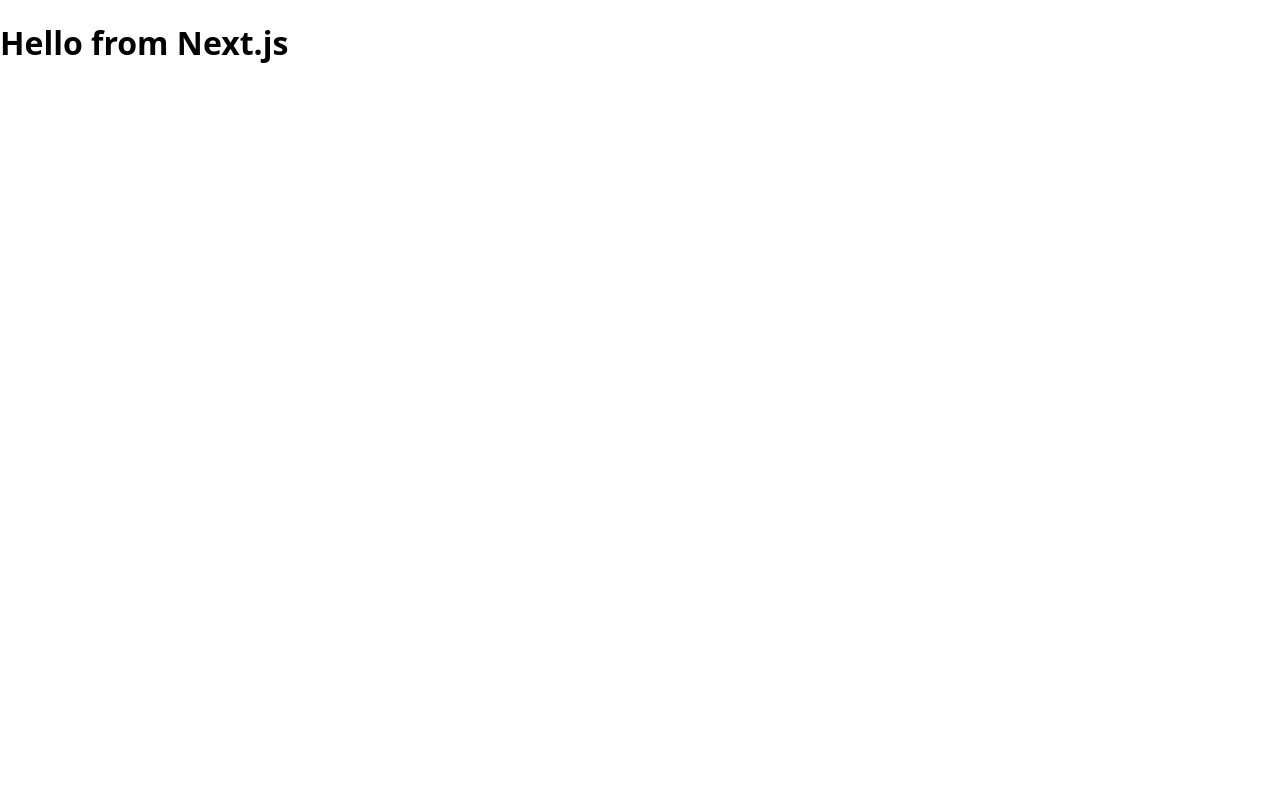
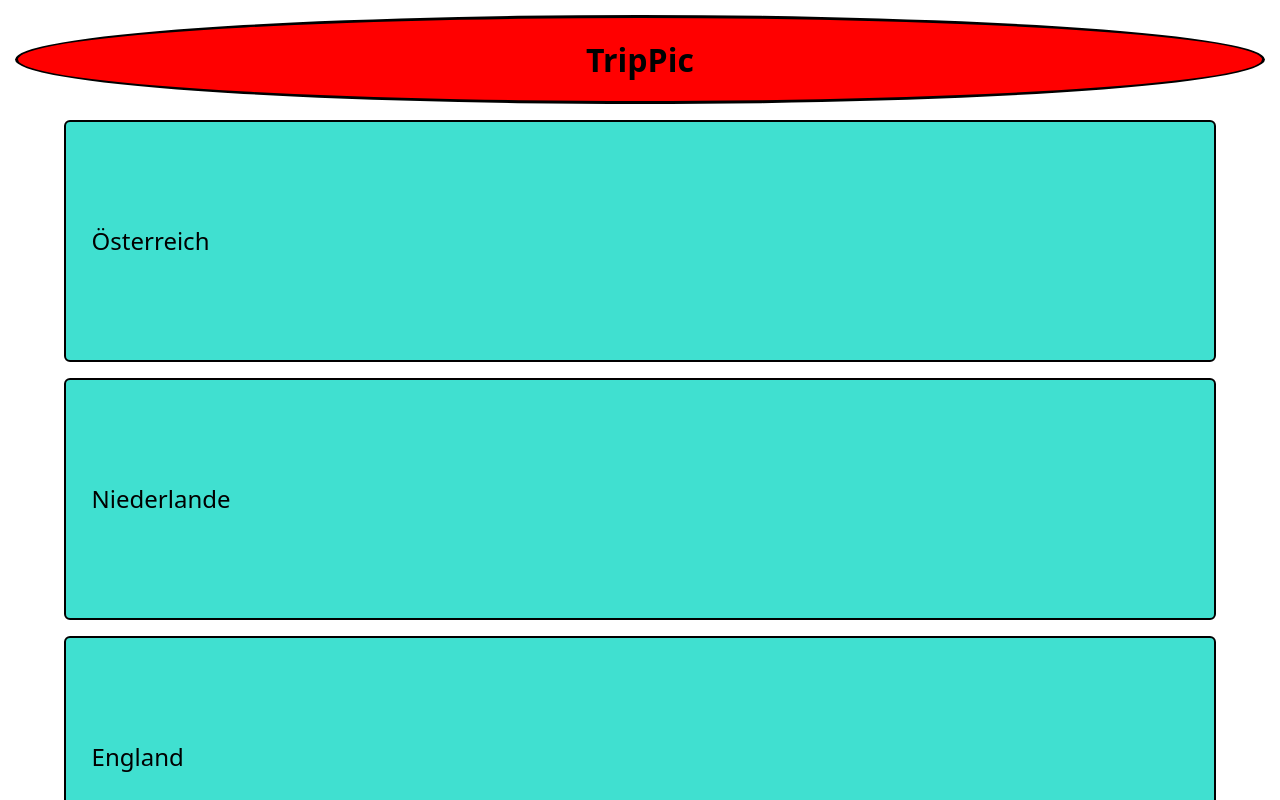
Before and after one commit to KilianBau/capstone-project, a Next.js app: page / in a window 1280 px wide. Shown: the top 800 px of the page. Built offline with nearby package versions, Linux system fonts and the light colour scheme.

Commit message:
add Card component with list items

```diff
--- /dev/null
+++ b/components/AppName/index.js
@@ -0,0 +1,15 @@
+import { styled } from "styled-components";
+
+export default function AppName() {
+  return <StyledName>TripPic</StyledName>;
+}
+
+const StyledName = styled.h1`
+  text-align: center;
+  border: 3px solid black;
+  border-radius: 50%;
+  padding-top: 20px;
+  padding-bottom: 20px;
+  margin: 15px;
+  background-color: red;
+`;
--- /dev/null
+++ b/components/Card/index.js
@@ -0,0 +1,36 @@
+import { countries } from "@/lib/db";
+import { styled } from "styled-components";
+
+export default function Card() {
+  return (
+    <>
+      <StyledCountries>
+        {countries.map((country) => (
+          <StyledCountry key={country.id}>{country.name}</StyledCountry>
+        ))}
+      </StyledCountries>
+    </>
+  );
+}
+
+const StyledCountries = styled.ul`
+  display: flex;
+  flex-direction: column;
+  align-items: center;
+  list-style-type: none;
+  gap: 1rem;
+  padding: 0%;
+`;
+
+const StyledCountry = styled.li`
+  border: 2px solid black;
+  width: 90%;
+  text-align: left;
+  background-color: turquoise;
+  border-radius: 6px;
+  padding-top: 8%;
+  padding-bottom: 8%;
+  padding-left: 2%;
+  font-size: x-large;
+  margin-top: 0 auto;
+`;
--- /dev/null
+++ b/lib/db.js
@@ -0,0 +1,7 @@
+export const countries = [
+  { id: 1, name: "Österreich" },
+  { id: 2, name: "Niederlande" },
+  { id: 3, name: "England" },
+  { id: 4, name: "Indonesien" },
+  { id: 5, name: "Australien" },
+];
--- a/pages/index.js
+++ b/pages/index.js
@@ -1,7 +1,11 @@
+import AppName from "@/components/AppName";
+import Card from "@/components/Card";
+
 export default function HomePage() {
   return (
     <div>
-      <h1>Hello from Next.js</h1>
+      <AppName />
+      <Card />
     </div>
   );
 }
--- a/styles.js
+++ b/styles.js
@@ -10,5 +10,6 @@
   body {
     margin: 0;
     font-family: system-ui;
+
   }
 `;
```
Also changed, not shown: 1 other file (tests, documents, lock files or other folders).
